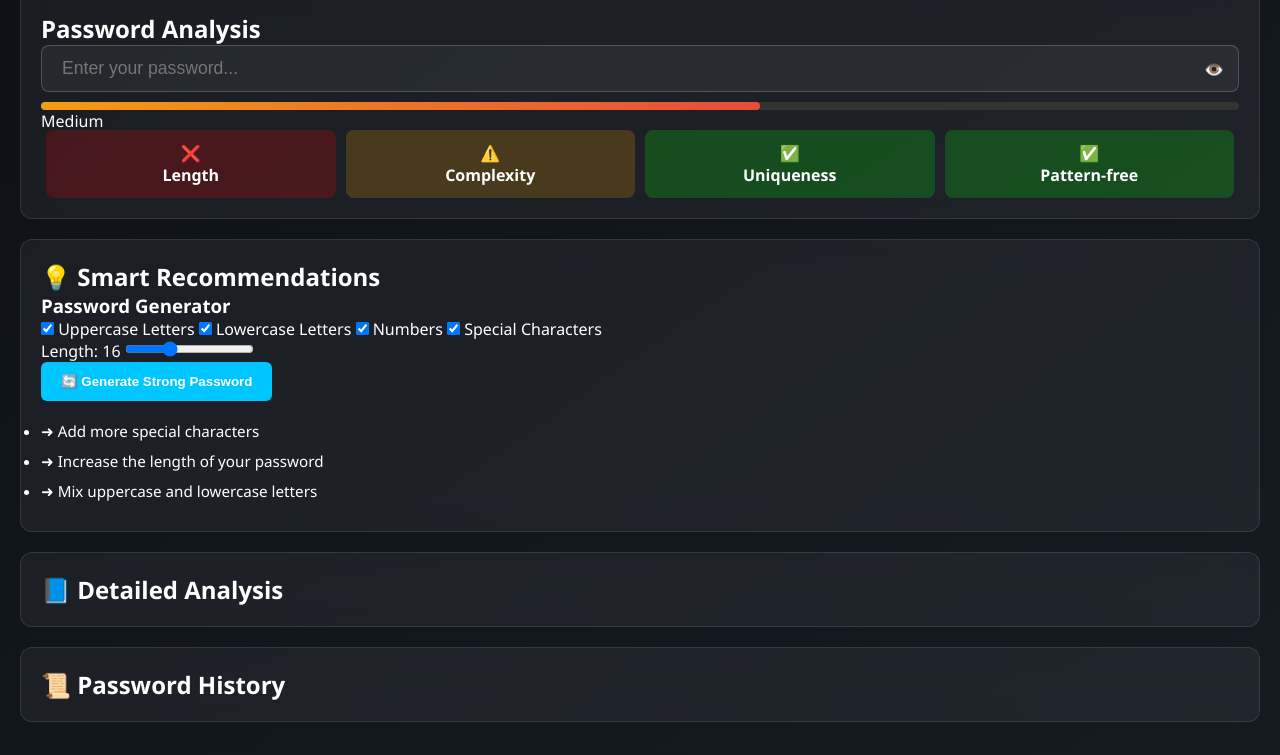
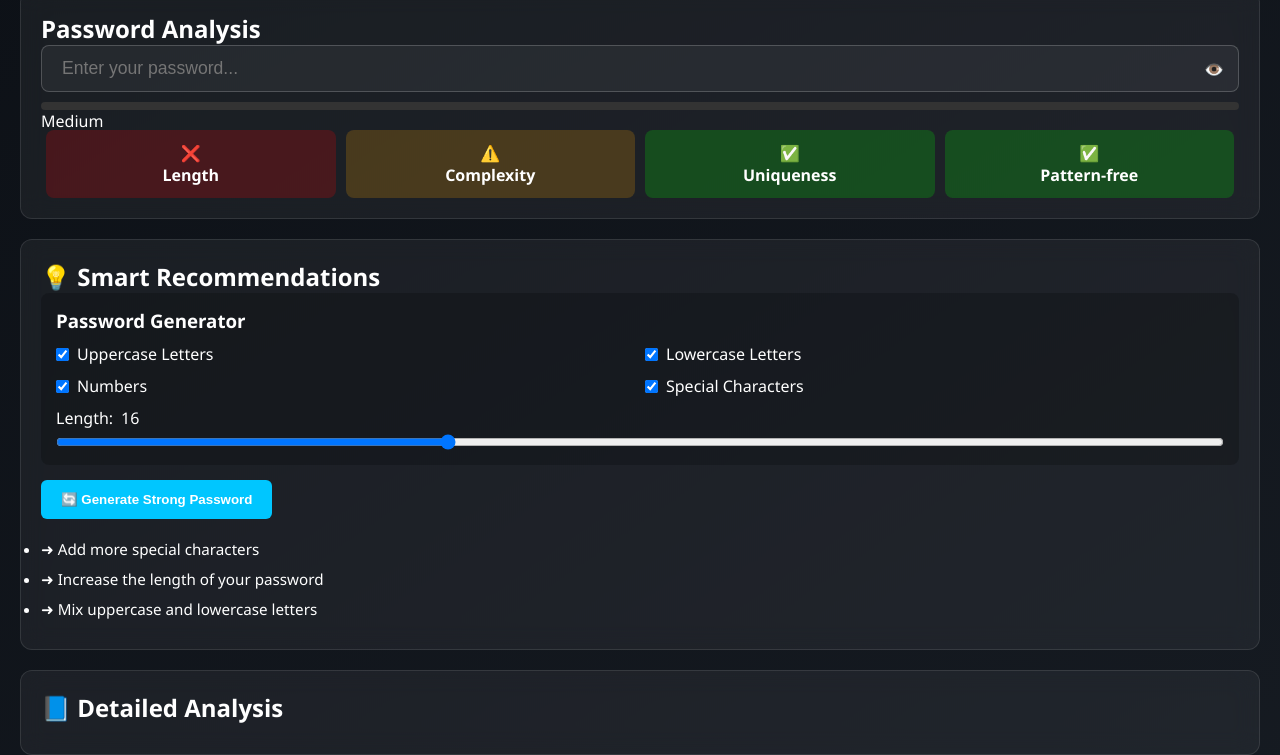
Before and after one commit to probably-ABHINAV/PASSWORD-GUARDIAN1, a website: page index.html in a window 1280 px wide. Shown: the part 72-827 px from the top of the page. Drawn offline with Linux system fonts and the light colour scheme.

Commit message:
Update style.css

```diff
--- a/style.css
+++ b/style.css
@@ -52,10 +52,11 @@ input[type="password"] {
 }
 
 .strength-bar {
-    width: 60%;
+    width: 0;
     height: 100%;
-    background: linear-gradient(to right, #f39c12, #e74c3c);
+    background: linear-gradient(to right, #e74c3c, #f1c40f, #2ecc71);
     border-radius: 6px;
+    transition: width 0.3s ease;
 }
 
 .criteria-cards {
@@ -89,22 +90,61 @@ button {
     cursor: pointer;
 }
 
-.recommendations-list li, .security-tips ul li {
+.recommendations-list li {
     margin: 10px 0;
     font-size: 0.95em;
 }
 
-.bar-container {
-    margin-top: 10px;
-    background: #222;
-    height: 10px;
-    border-radius: 6px;
-    position: relative;
+.generator-config {
+    margin-bottom: 15px;
+    padding: 15px;
+    background: rgba(0, 0, 0, 0.2);
+    border-radius: 8px;
 }
 
-.vulnerability-bar {
-    width: 50%;
-    height: 100%;
-    background: linear-gradient(to right, #f1c40f, #e67e22);
+.config-options {
+    display: grid;
+    grid-template-columns: 1fr 1fr;
+    gap: 10px;
+    margin-top: 10px;
+}
+
+.config-options label {
+    display: flex;
+    align-items: center;
+    gap: 8px;
+}
+
+.length-selector {
+    grid-column: 1 / -1;
+    display: flex;
+    flex-direction: column;
+    gap: 5px;
+}
+
+.length-selector input[type="range"] {
+    width: 100%;
+}
+
+.history-list {
+    margin-top: 10px;
+}
+
+.history-entry {
+    padding: 10px;
+    margin: 8px 0;
+    background: rgba(255, 255, 255, 0.05);
     border-radius: 6px;
+    display: flex;
+    justify-content: space-between;
+    align-items: center;
 }
+
+.history-entry .password-info {
+    flex-grow: 1;
+}
+
+.history-entry .timestamp {
+    font-size: 0.8em;
+    color: #888;
+}
```
